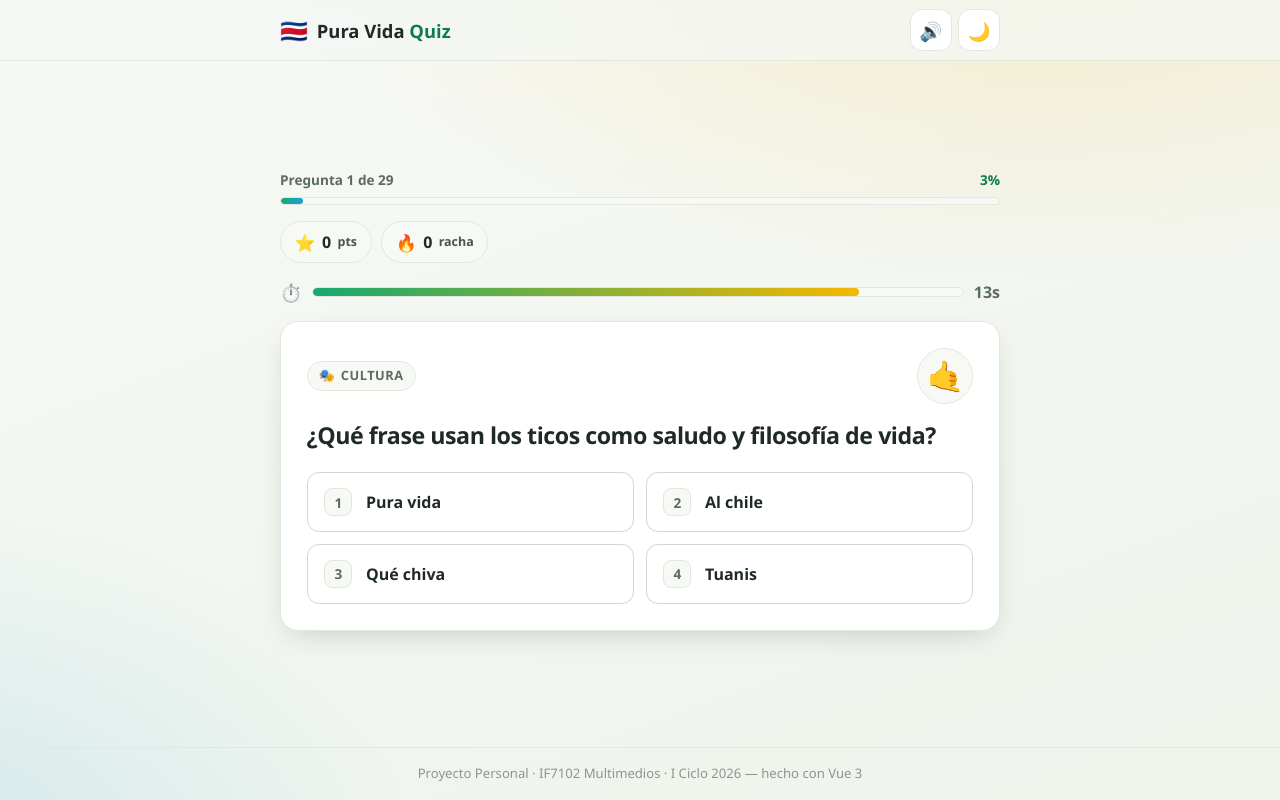
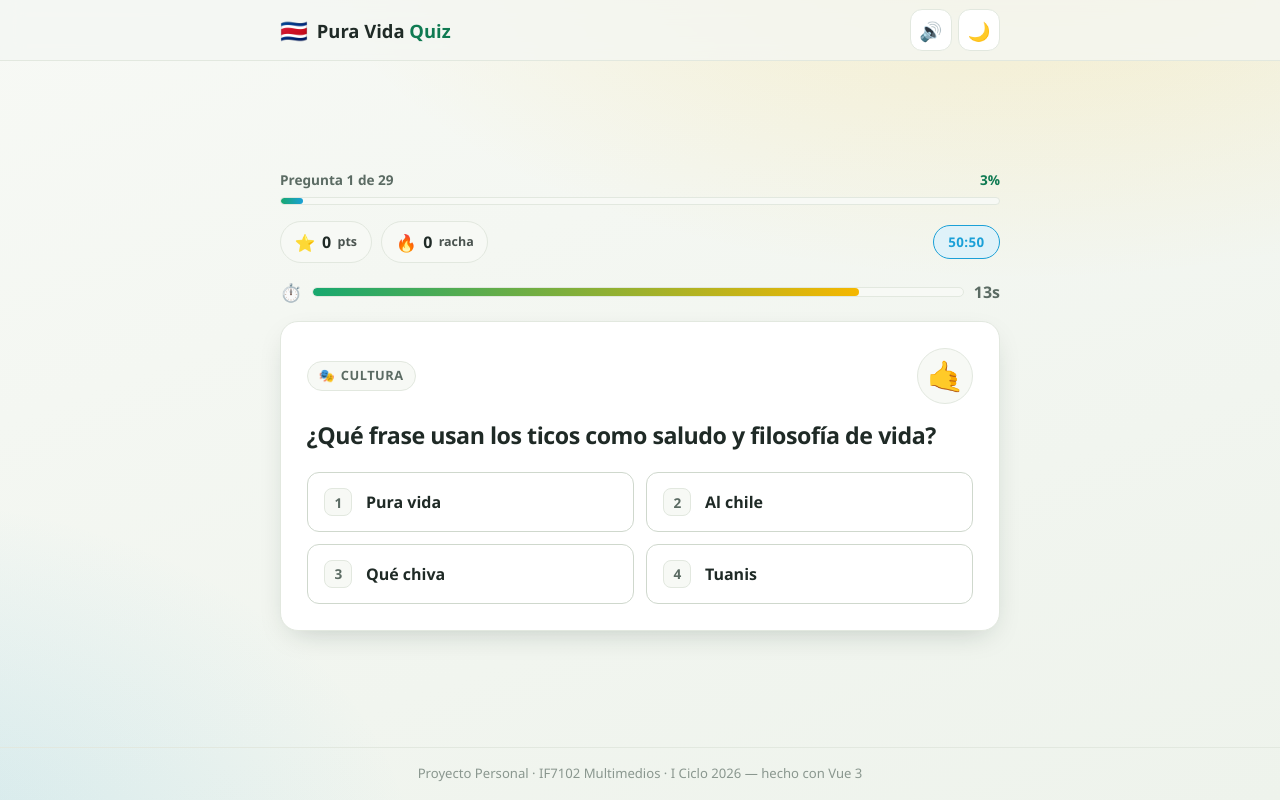
Before and after one commit to harmar03/proyecto-personal-if7102, a Vue app: page / in a window 1280 px wide. Both pictures are taken after a click on the button "¡Comenzar! ▶". Built offline with nearby package versions, Linux system fonts and the light colour scheme.

Commit message:
feat: agregar comodin 50:50 que elimina dos opciones incorrectas

```diff
--- a/src/components/GameScreen.vue
+++ b/src/components/GameScreen.vue
@@ -28,6 +28,8 @@ const {
   puntos,
   racha,
   categorias,
+  comodinDisponible,
+  opcionesOcultas,
   SEGUNDOS_POR_PREGUNTA,
 } = quiz
 
@@ -101,6 +103,15 @@ onUnmounted(() => {
     <div class="juego__hud">
       <StatPill icono="⭐" :valor="puntos" etiqueta="pts" />
       <StatPill icono="🔥" :valor="racha" etiqueta="racha" :destacado="racha >= 3" />
+      <button
+        v-if="comodinDisponible"
+        class="comodin"
+        :disabled="bloqueado"
+        @click="quiz.usarComodin()"
+        title="Elimina dos opciones incorrectas (una vez por partida)"
+      >
+        50:50
+      </button>
     </div>
 
     <TimerBar :restante="timer.restante.value" :fraccion="timer.fraccion.value" />
@@ -112,6 +123,7 @@ onUnmounted(() => {
         :categoria="categoriaActual"
         :bloqueado="bloqueado"
         :respuesta-elegida="respuestaElegida"
+        :ocultas="opcionesOcultas"
         @elegir="elegir"
       />
     </Transition>
@@ -131,5 +143,26 @@ onUnmounted(() => {
   display: flex;
   gap: 0.6rem;
   flex-wrap: wrap;
+  align-items: center;
+}
+.comodin {
+  margin-left: auto;
+  padding: 0.45rem 0.9rem;
+  border-radius: 999px;
+  border: 1.5px solid var(--cielo);
+  background: color-mix(in srgb, var(--cielo) 14%, var(--surface));
+  color: var(--cielo);
+  font-weight: 800;
+  letter-spacing: 0.03em;
+  cursor: pointer;
+  transition: transform 0.12s ease, background 0.2s ease;
+}
+.comodin:hover:not(:disabled) {
+  transform: translateY(-2px);
+  background: color-mix(in srgb, var(--cielo) 24%, var(--surface));
+}
+.comodin:disabled {
+  opacity: 0.45;
+  cursor: default;
 }
 </style>
--- a/src/components/OptionButton.vue
+++ b/src/components/OptionButton.vue
@@ -21,7 +21,7 @@ const emit = defineEmits(['elegir'])
   <button
     class="opcion"
     :class="`opcion--${estado}`"
-    :disabled="bloqueado"
+    :disabled="bloqueado || estado === 'oculta'"
     @click="emit('elegir', indice)"
   >
     <span class="opcion__atajo" aria-hidden="true">{{ atajo }}</span>
@@ -110,4 +110,9 @@ const emit = defineEmits(['elegir'])
 .opcion--inactiva {
   opacity: 0.5;
 }
+.opcion--oculta {
+  opacity: 0.3;
+  text-decoration: line-through;
+  filter: grayscale(1);
+}
 </style>
--- a/src/components/QuestionCard.vue
+++ b/src/components/QuestionCard.vue
@@ -13,12 +13,14 @@ const props = defineProps({
   categoria: { type: Object, default: () => ({ nombre: '', emoji: '❓' }) },
   bloqueado: { type: Boolean, default: false },
   respuestaElegida: { type: Number, default: null },
+  ocultas: { type: Array, default: () => [] },
 })
 
 const emit = defineEmits(['elegir'])
 
 // Estado visual de cada opción según si ya se respondió.
 function estadoOpcion(i, texto) {
+  if (props.ocultas.includes(i)) return 'oculta' // eliminada por el comodín 50:50
   if (!props.bloqueado) return 'idle'
   if (texto === props.pregunta.correcta) return 'correcta'
   if (i === props.respuestaElegida) return 'incorrecta'
--- a/src/composables/useQuiz.js
+++ b/src/composables/useQuiz.js
@@ -55,6 +55,8 @@ export function useQuiz() {
   const racha = ref(0)
   const rachaMax = ref(0)
   const respuestas = ref([]) // registro para el repaso final
+  const comodinDisponible = ref(true) // comodín 50:50 (una vez por partida)
+  const opcionesOcultas = ref([]) // índices ocultados por el comodín
 
   // --- Récord persistente ---
   const mejorPuntaje = ref(Number(localStorage.getItem(CLAVE_RECORD)) || 0)
@@ -132,6 +134,22 @@ export function useQuiz() {
     rachaMax.value = 0
     nuevoRecord.value = false
     respuestas.value = []
+    comodinDisponible.value = true
+    opcionesOcultas.value = []
+  }
+
+  /** Comodín 50:50: oculta dos opciones incorrectas de la pregunta actual. */
+  function usarComodin() {
+    if (!comodinDisponible.value || bloqueado.value || !preguntaActual.value) {
+      return
+    }
+    const p = preguntaActual.value
+    const incorrectas = p.opciones
+      .map((op, i) => ({ op, i }))
+      .filter((x) => x.op !== p.correcta)
+      .map((x) => x.i)
+    opcionesOcultas.value = barajar(incorrectas).slice(0, 2)
+    comodinDisponible.value = false
   }
 
   /**
@@ -181,6 +199,7 @@ export function useQuiz() {
       indice.value++
       respuestaElegida.value = null
       bloqueado.value = false
+      opcionesOcultas.value = []
       return true
     }
     return false
@@ -214,6 +233,8 @@ export function useQuiz() {
     racha,
     rachaMax,
     respuestas,
+    comodinDisponible,
+    opcionesOcultas,
     // derivados
     total,
     numeroPregunta,
@@ -231,5 +252,6 @@ export function useQuiz() {
     responder,
     siguiente,
     finalizar,
+    usarComodin,
   }
 }
```
